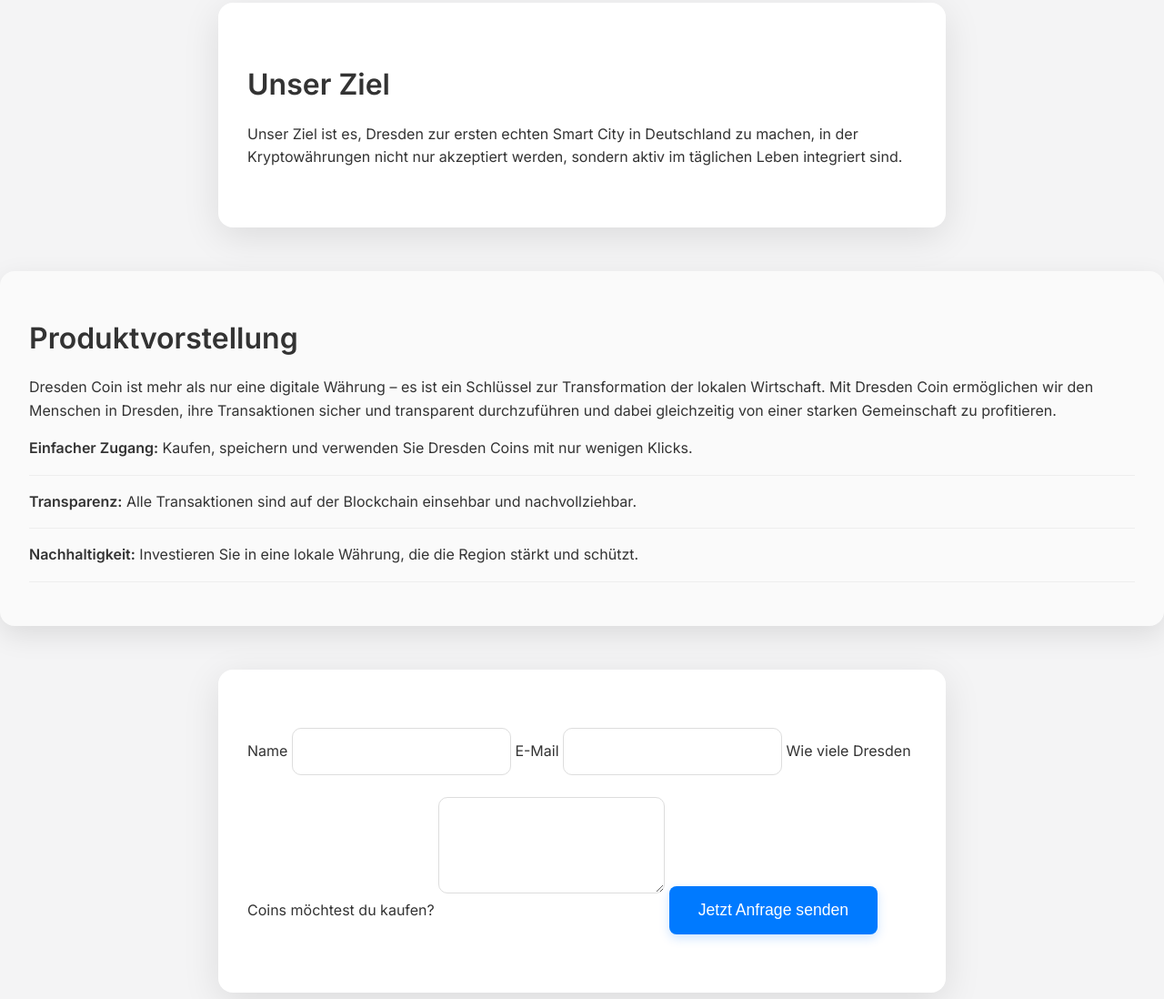
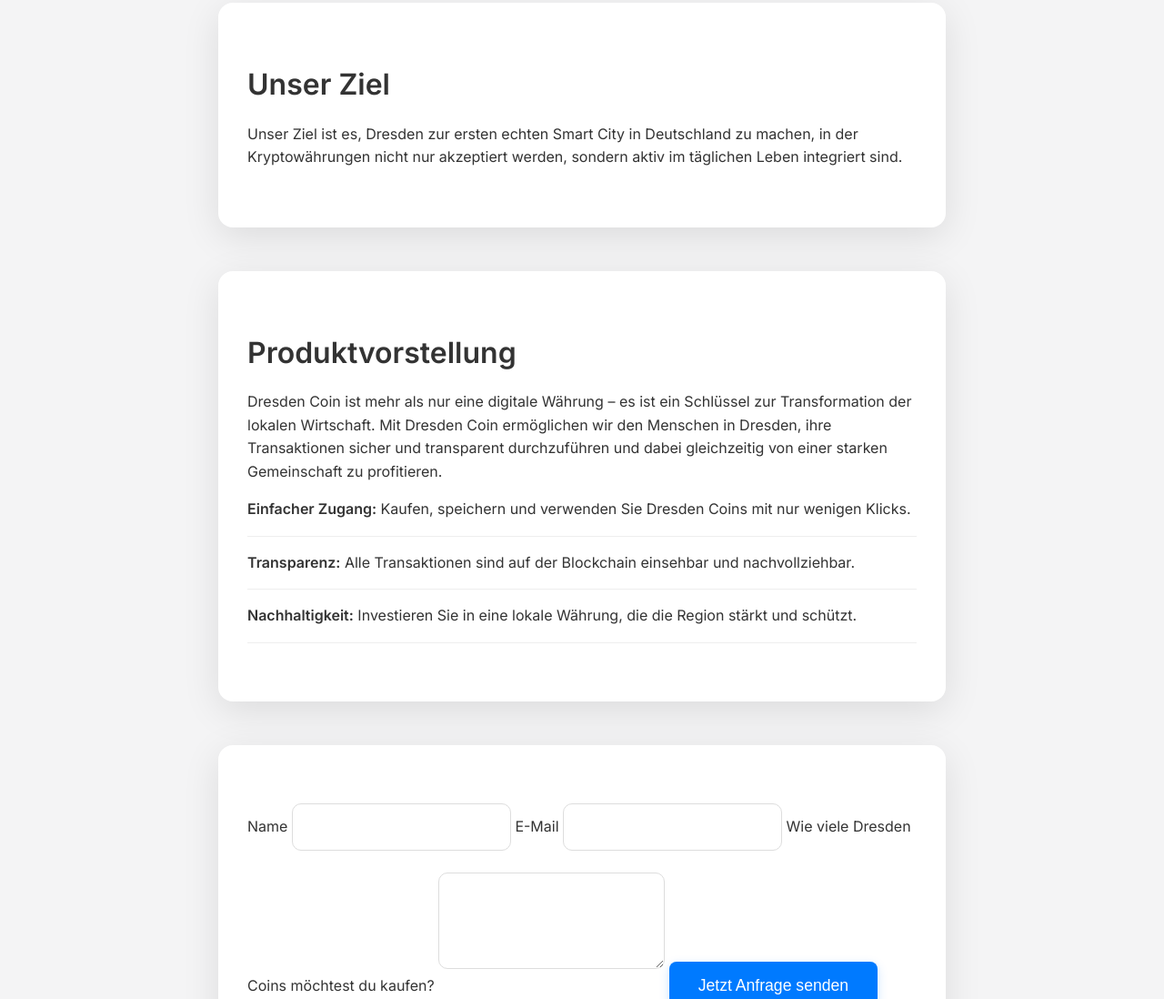
Before and after one commit to nilsdelgormo/dresden-coin, a plain HTML site: page index.html in a window 1280 px wide. Shown: the part 1166-2264 px from the top of the page at 91% size. Drawn offline with Linux system fonts and the light colour scheme.

Commit message:
Update index.html

```diff
--- a/index.html
+++ b/index.html
@@ -260,13 +260,13 @@
   </section>
 
   <!-- Produktvorstellung -->
-  <section class="product-intro">
+  <section id="product showcase" class="section">
     <h2>Produktvorstellung</h2>
-    <p>
+    <ul>
       Dresden Coin ist mehr als nur eine digitale Währung – es ist ein Schlüssel zur Transformation
       der lokalen Wirtschaft. Mit Dresden Coin ermöglichen wir den Menschen in Dresden, ihre Transaktionen sicher
       und transparent durchzuführen und dabei gleichzeitig von einer starken Gemeinschaft zu profitieren.
-    </p>
+    </ul>
     <ul>
       <li><strong>Einfacher Zugang:</strong> Kaufen, speichern und verwenden Sie Dresden Coins mit nur wenigen Klicks.</li>
       <li><strong>Transparenz:</strong> Alle Transaktionen sind auf der Blockchain einsehbar und nachvollziehbar.</li>
```
